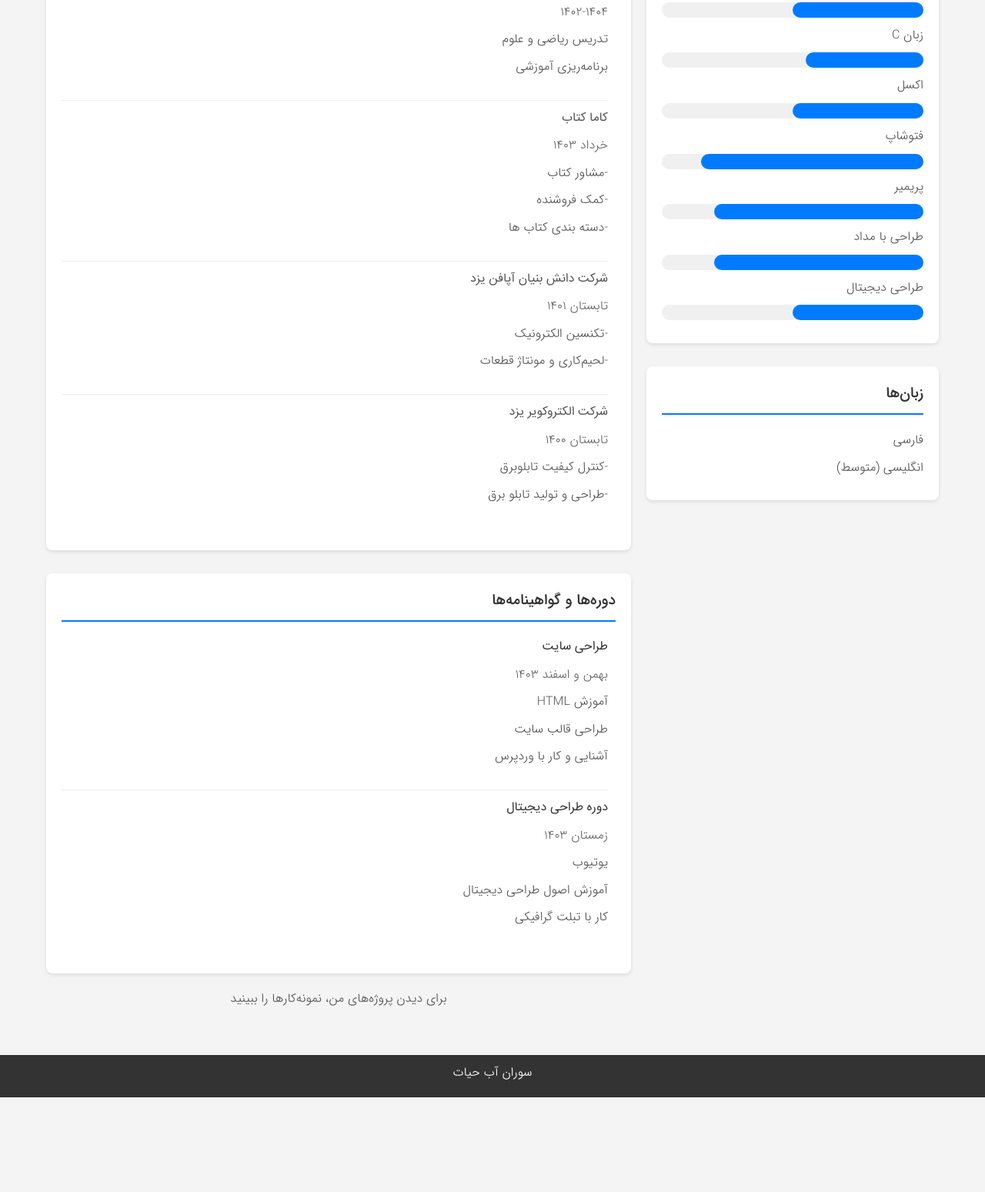
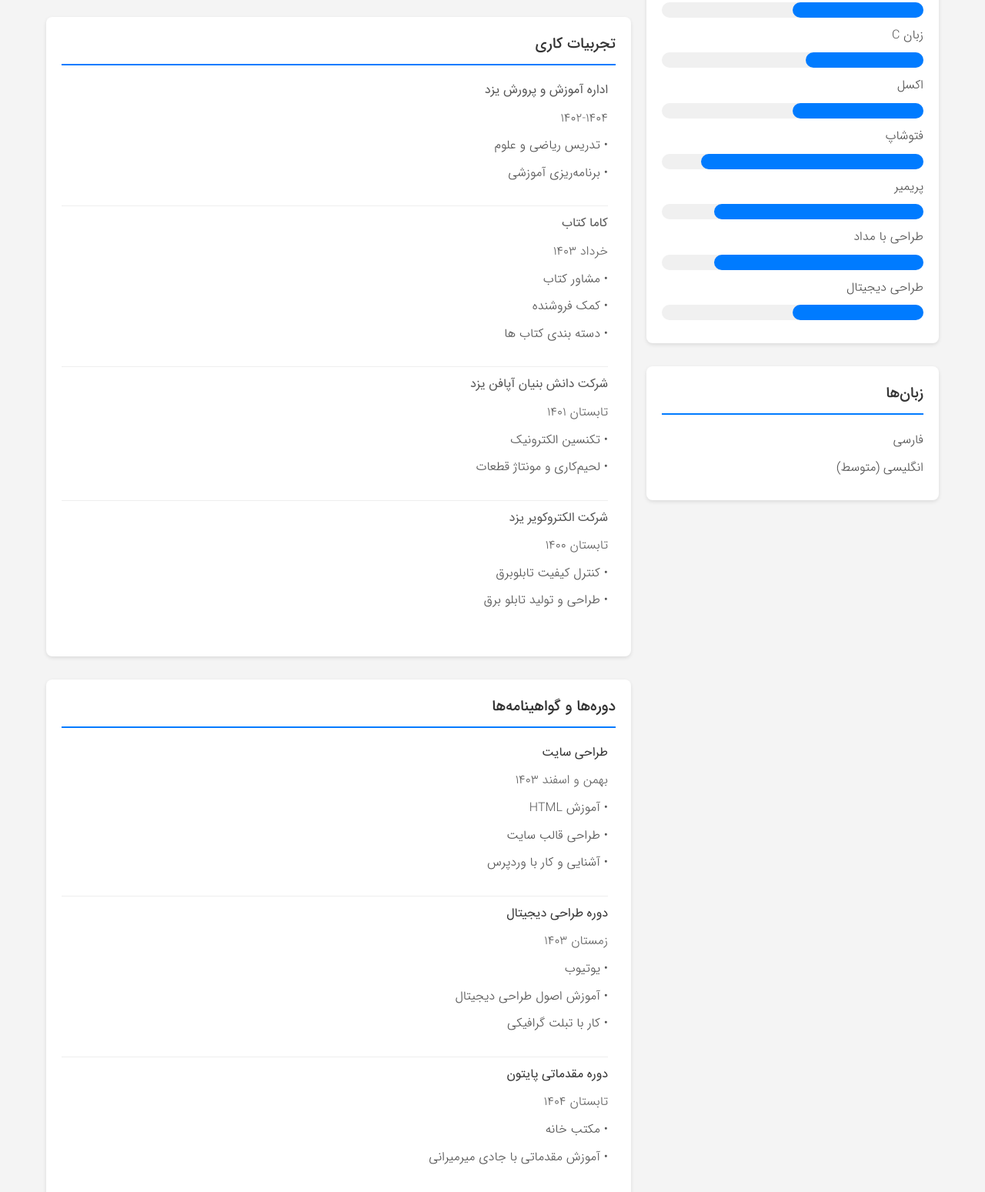
Before and after one commit to SobiGit/Suran, a plain HTML site: page resume.html in a window 1280 px wide. Shown: the part 599-2148 px from the top of the page at 77% size. Before the commit the page ends 2025 px from the top, so only its background shows below. Drawn offline with Linux system fonts and the light colour scheme.

Commit message:
Add files via upload

```diff
--- a/resume.html
+++ b/resume.html
@@ -95,10 +95,17 @@
         <div>
             <section class="resume-section fade-in">
                 <h2>تحصیلات</h2>
+
                 <div class="timeline-item">
-					<h3><a href="https://ece.iut.ac.ir/" target="_blank">کارشناسی مهندسی برق</a></h3>
+					<h3><a href="https://eco.umz.ac.ir/" target="_blank">کارشناسی ارشد مدیریت کسب و کار (گرایش مالی)</a></h3>
+                    <p class="time-period">1404-...</p>
+                    <p>• دانشگاه مازندران (بابلسر)</p>
+                </div>
+
+                <div class="timeline-item">
+					<h3><a href="https://ece.iut.ac.ir/" target="_blank">کارشناسی مهندسی برق (گرایش کنترل)</a></h3>
                     <p class="time-period">1397-1402</p>
-                    <p>دانشگاه صنعتی اصفهان</p>
+                    <p>• دانشگاه صنعتی اصفهان</p>
                 </div>
             </section>
 
@@ -108,8 +115,8 @@
 				<div class="timeline-item">
                     <h3><a href="https://yazdedu.ir" target="_blank">اداره آموزش و پرورش یزد</a></h3>
                     <p class="time-period">1402-1404</p>
-                    <p>تدریس ریاضی و علوم</p>
-                    <p>برنامه‌ریزی آموزشی</p>
+                    <p>• تدریس ریاضی و علوم</p>
+                    <p>• برنامه‌ریزی آموزشی</p>
                 </div>
 
 
@@ -117,9 +124,9 @@
 					<h3></h3>
 					<h3><a href="https://www.commaketab.com/" target="_blank">کاما کتاب</a></h3>
 					<p class="time-period">خرداد 1403</p>
-					<p>-مشاور کتاب</p>
-				    <p>-کمک فروشنده</p>
-					<p>-دسته بندی کتاب ها</p>
+					<p>• مشاور کتاب</p>
+				    <p>• کمک فروشنده</p>
+					<p>• دسته بندی کتاب ها</p>
 				</div>
 
 
@@ -128,16 +135,16 @@
 					<h3><a href="https://www.apafan.com/" target="_blank">شرکت دانش بنیان آپافن یزد</a></h3>
 
 					<p class="time-period">تابستان 1401</p>
-					<p>-تکنسین الکترونیک</p>
-					<p>-لحیم‌کاری و مونتاژ قطعات</p>
+					<p>• تکنسین الکترونیک</p>
+					<p>• لحیم‌کاری و مونتاژ قطعات</p>
 				</div>
 
 
                 <div class="timeline-item">
 					<h3><a href="http://www.electrokavir.com/" target="_blank">شرکت الکتروکویر یزد</a></h3>
                     <p class="time-period">تابستان 1400</p>
-                    <p>-کنترل کیفیت تابلوبرق</p>
-					<p>-طراحی و تولید تابلو برق</p>
+                    <p>• کنترل کیفیت تابلوبرق</p>
+					<p>• طراحی و تولید تابلو برق</p>
                 </div>
 
 
@@ -152,18 +159,26 @@
                 <div class="timeline-item">
                     <h3>طراحی سایت</h3>
                     <p class="time-period">بهمن و اسفند 1403</p>
-					<p>آموزش HTML</p>
-					<p>طراحی قالب سایت</p>
-					<p>آشنایی و کار با وردپرس</p>
+					<p>• آموزش HTML</p>
+					<p>• طراحی قالب سایت</p>
+					<p>• آشنایی و کار با وردپرس</p>
                 </div>
 
 
 				<div class="timeline-item">
 					<h3>دوره طراحی دیجیتال</h3>
 					<p class="time-period">زمستان 1403</p>
-					<p>یوتیوب</p>
-					<p>آموزش اصول طراحی دیجیتال</p>
-					<p>کار با تبلت گرافیکی</p>
+					<p>• یوتیوب</p>
+					<p>• آموزش اصول طراحی دیجیتال</p>
+					<p>• کار با تبلت گرافیکی</p>
+				</div>
+
+
+				<div class="timeline-item">
+					<h3>دوره مقدماتی پایتون</h3>
+					<p class="time-period">تابستان 1404</p>
+					<p>• مکتب خانه</p>
+					<p>• آموزش مقدماتی با جادی میرمیرانی</p>
 				</div>
 
 
```
Also changed, not shown: about.html (+1 -1 lines).
